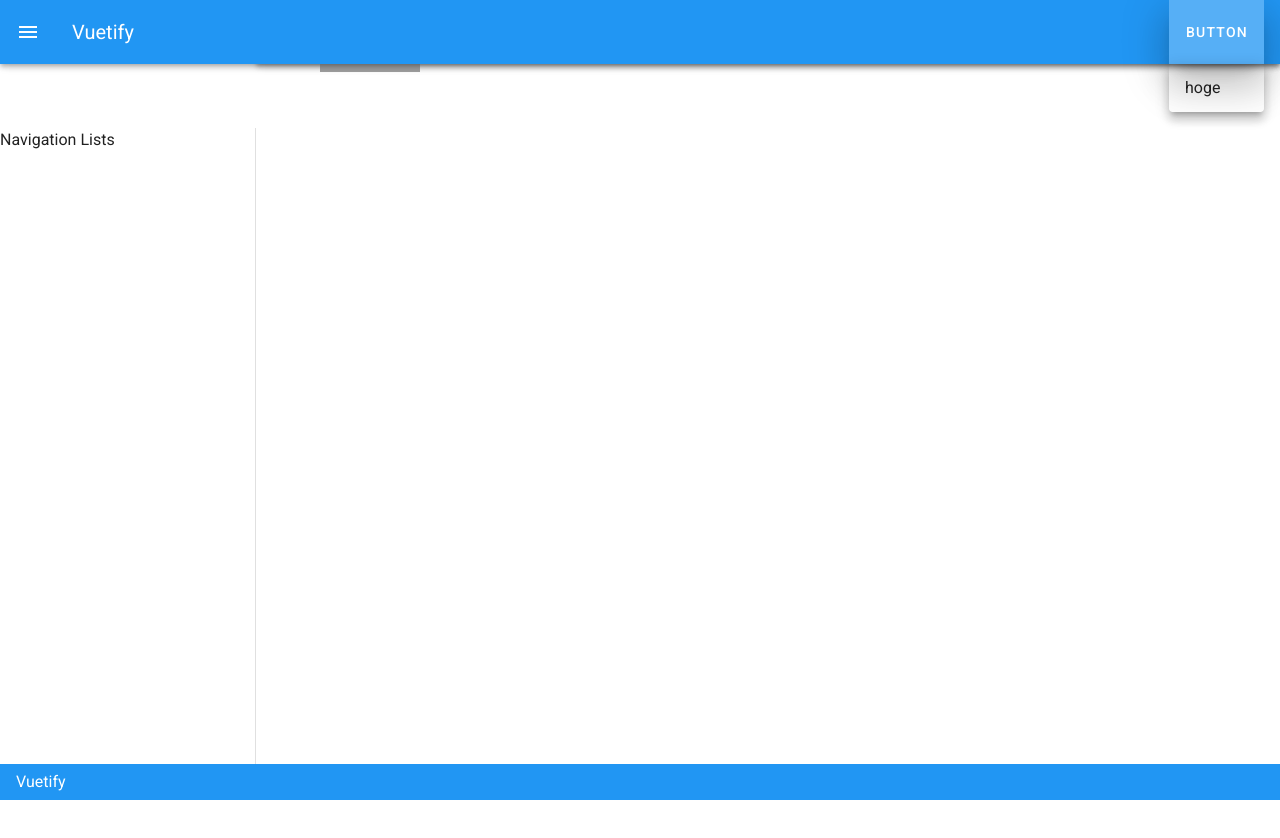
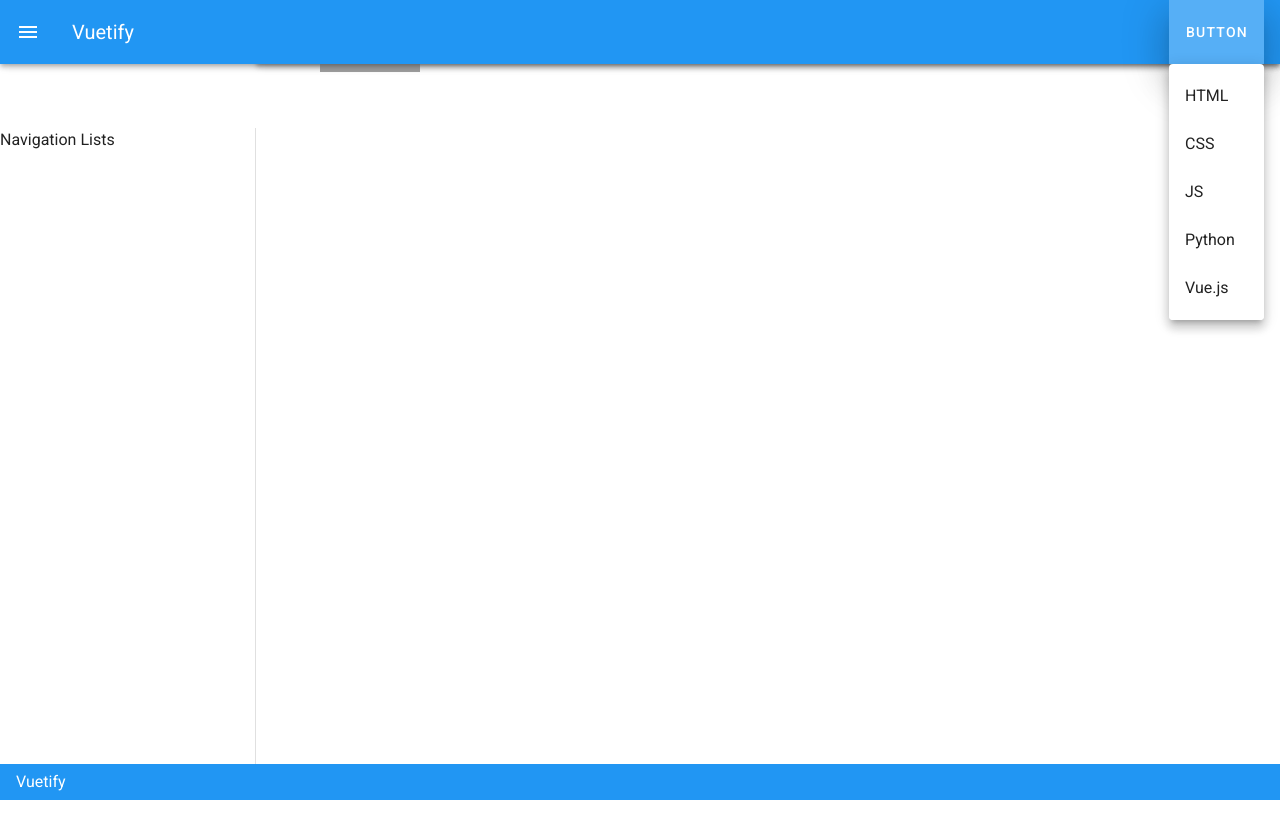
Before and after one commit to masa2205/vue-share-house, a Vue app in the folder test-vue/vuetify-project/: page / in a window 1280 px wide. Both pictures are taken after a click on the button "BUTTON". Shown: the top 838 px of the page. Built offline with nearby package versions, Linux system fonts and the light colour scheme; grey boxes are pictures that could not be loaded.

Commit message:
リストの設定

```diff
--- a/test-vue/vuetify-project/src/components/HelloWorld.vue
+++ b/test-vue/vuetify-project/src/components/HelloWorld.vue
@@ -10,11 +10,13 @@
         <template v-slot:activator="{on}">
         <v-btn v-on="on" text elevation="24">Button</v-btn>
         </template>
-        <v-list-item>
-          <v-list-item-content>
-            <v-list-item-title>hoge</v-list-item-title>
-          </v-list-item-content>
-        </v-list-item>
+        <v-list>
+          <v-list-item v-for="support in supports" :key="support">
+           <v-list-item-content>
+             <v-list-item-title>{{ support }}</v-list-item-title>
+           </v-list-item-content>
+          </v-list-item>
+        </v-list>
       </v-menu>
       </v-toolbar-items>
     </v-app-bar>
@@ -26,7 +28,14 @@
   export default {
     data() {
       return{
-        drawer: null
+        drawer: null,
+        supports:[
+          'HTML',
+          'CSS',
+          'JS',
+          'Python',
+          'Vue.js'
+        ]
       }
    }
   }
```
